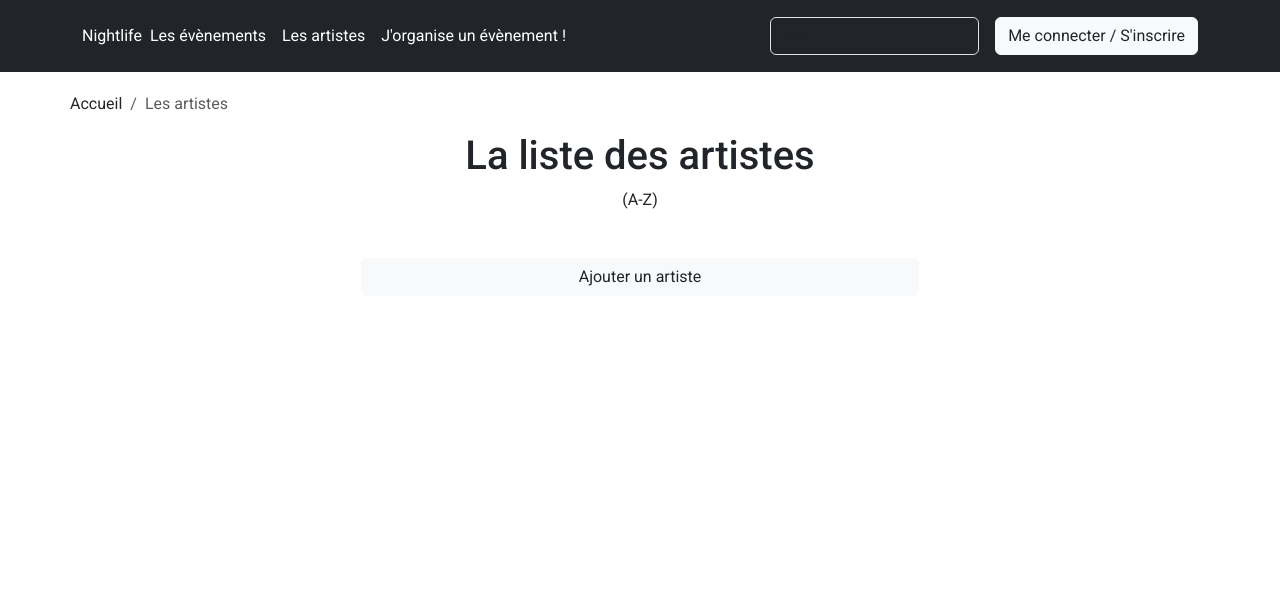
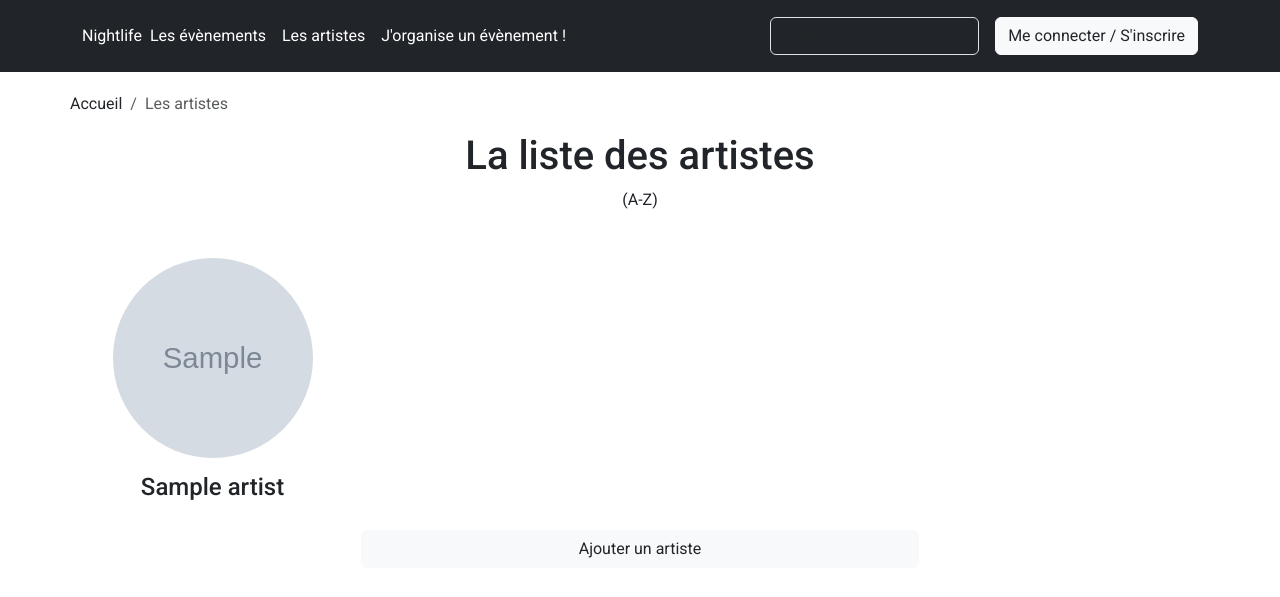
Before and after one commit to serkansahin/nightlife, a Django app: template src/artists/templates/artists/artists_list.html in a window 1280 px wide. Shown: the top 597 px of the page. Run offline with Django 3.2, Linux system fonts and the light colour scheme; the template is opened without the code that fills it: most values are stand-ins (such as "Sample title", 1, 10 or a date in 2020); grey boxes marked "Sample" are stand-in pictures; some libraries are stand-ins or nearby versions.

Commit message:
Quick fix for artists_list view

```diff
--- a/src/artists/templates/artists/artists_list.html
+++ b/src/artists/templates/artists/artists_list.html
@@ -24,7 +24,7 @@
     {% if artists %}
       <div class="row row-cols-1 row-cols-sm-2 row-cols-md-4">
         {% for artist in artists %}
-          {% include 'artist/artist_cards.html' %}
+          {% include 'artists/artist_cards.html' %}
         {% endfor %}
       </div>
     {% else %}
```
